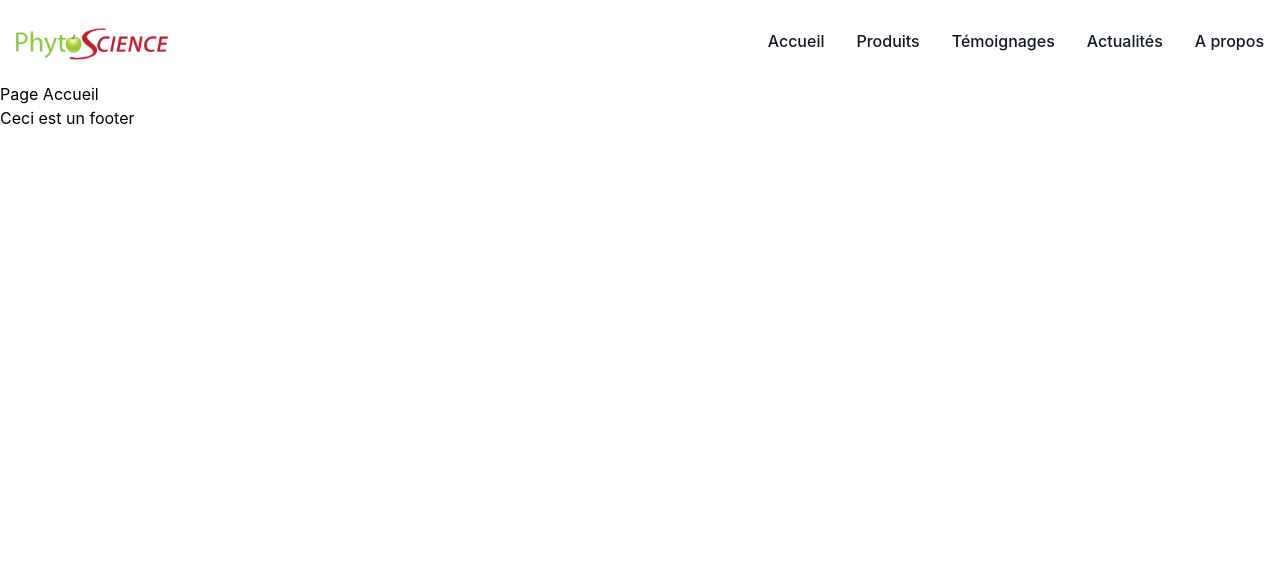
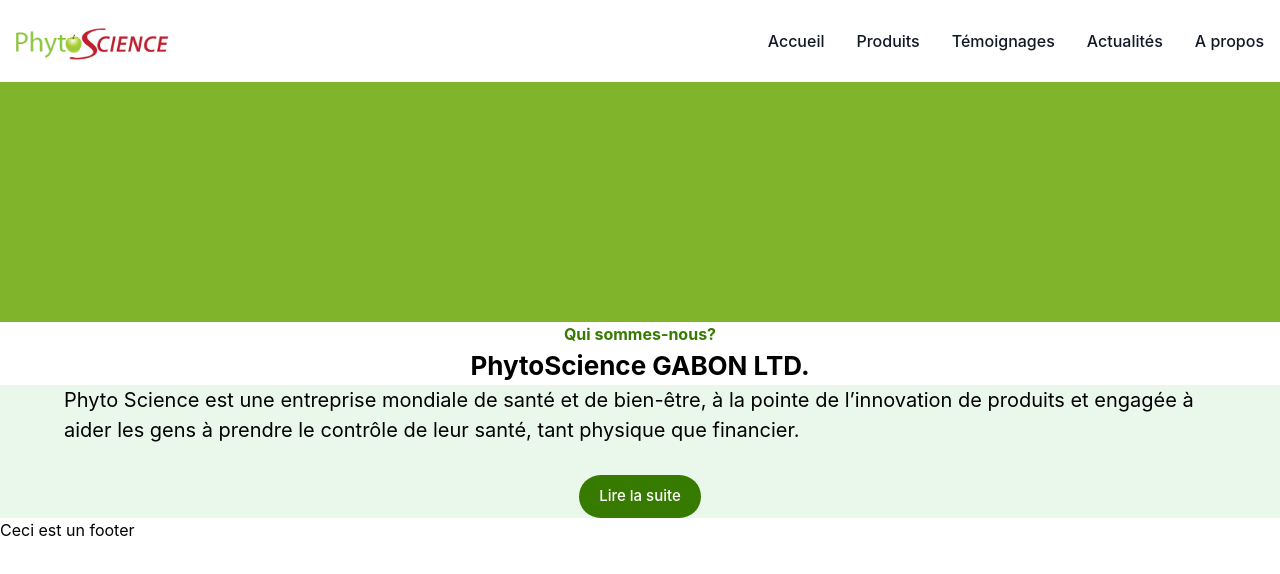
Before and after one commit to franckdarren/phyto-science, a Next.js app: page / in a window 1280 px wide. Shown: the top 574 px of the page. Built offline with nearby package versions, Linux system fonts and the light colour scheme.

Commit message:
Ajout du composant bouton

```diff
--- /dev/null
+++ b/src/app/_components/button.js
@@ -0,0 +1,14 @@
+import Link from "next/link";
+
+const Button = ({ text, route }) => {
+    return (
+        <Link
+            href={route}
+            class="text-white text-[15px] bg-[#377A00] hover:bg-blue-800 font-medium rounded-3xl px-5 py-2.5 w-auto mx-auto"
+        >
+            {text}
+        </Link>
+    );
+};
+
+export default Button;
--- a/src/app/page.js
+++ /dev/null
@@ -1,7 +0,0 @@
-export default function Accueil() {
-  return (
-    <>
-      <h1>Page Accueil</h1>
-    </>
-  );
-}
--- /dev/null
+++ b/src/app/page.jsx
@@ -0,0 +1,29 @@
+import Button from "./_components/button";
+
+export default function Accueil() {
+    return (
+        <>
+            {/* Carrousel */}
+            <div className="h-[240px] bg-[#80B42A]"></div>
+
+            {/* Section Qui sommes nous? */}
+            <div className="">
+                <h2 className="text-center text-[16px] text-[#377A00] font-bold ">
+                    Qui sommes-nous?
+                </h2>
+                <h2 className="text-center text-[26px] text-black font-bold ">
+                    PhytoScience GABON LTD.
+                </h2>
+                <div className="flex flex-col justify-center bg-[#EAF7EB]">
+                    <p className="text-black font-regular text-[20px] mb-[30px] px-[5%]">
+                        Phyto Science est une entreprise mondiale de santé et de
+                        bien-être, à la pointe de l’innovation de produits et
+                        engagée à aider les gens à prendre le contrôle de leur
+                        santé, tant physique que financier.
+                    </p>
+                    <Button text="Lire la suite" route={"/produits"} />
+                </div>
+            </div>
+        </>
+    );
+}
```
